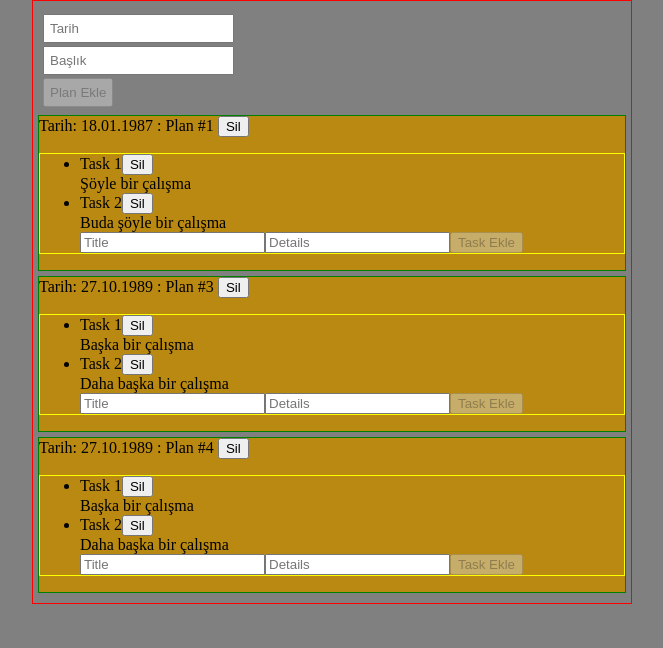
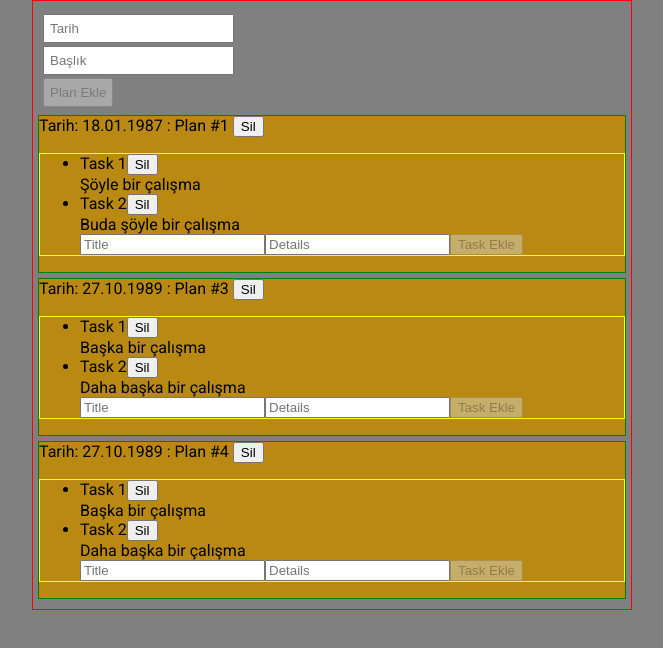
Before and after one commit to yiiitsahin/yiiit-plans, a Vue app: page / in a window 1280 px wide. Shown: the top 648 px of the page, without its empty margins (308-971 px from the left). Built offline with nearby package versions, Linux system fonts and the light colour scheme.

Commit message:
Roboto font added

```diff
--- a/public/index.html
+++ b/public/index.html
@@ -5,6 +5,7 @@
     <meta http-equiv="X-UA-Compatible" content="IE=edge">
     <meta name="viewport" content="width=device-width,initial-scale=1.0">
     <link rel="icon" href="<%= BASE_URL %>favicon.ico">
+    <link href="https://fonts.googleapis.com/css?family=Roboto:400,400i,700,700i&display=swap&subset=latin-ext" rel="stylesheet">
     <title>yiiit-plans</title>
   </head>
   <body>
--- a/src/App.vue
+++ b/src/App.vue
@@ -15,6 +15,7 @@
     margin: 0;
     padding: 0;
     background-color: gray;
+    font-family: 'Roboto', sans-serif;
   }
 
   * {
```
